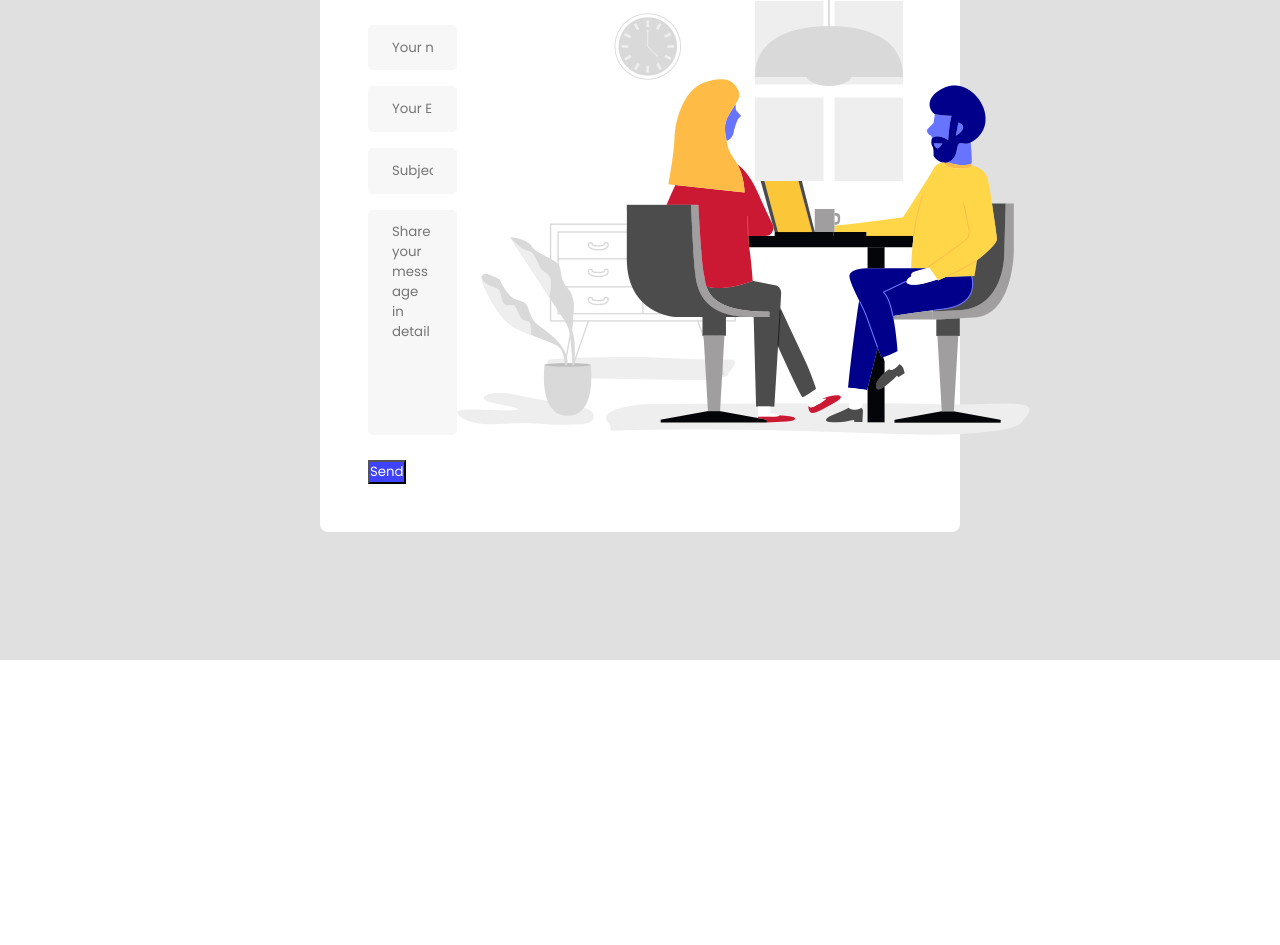
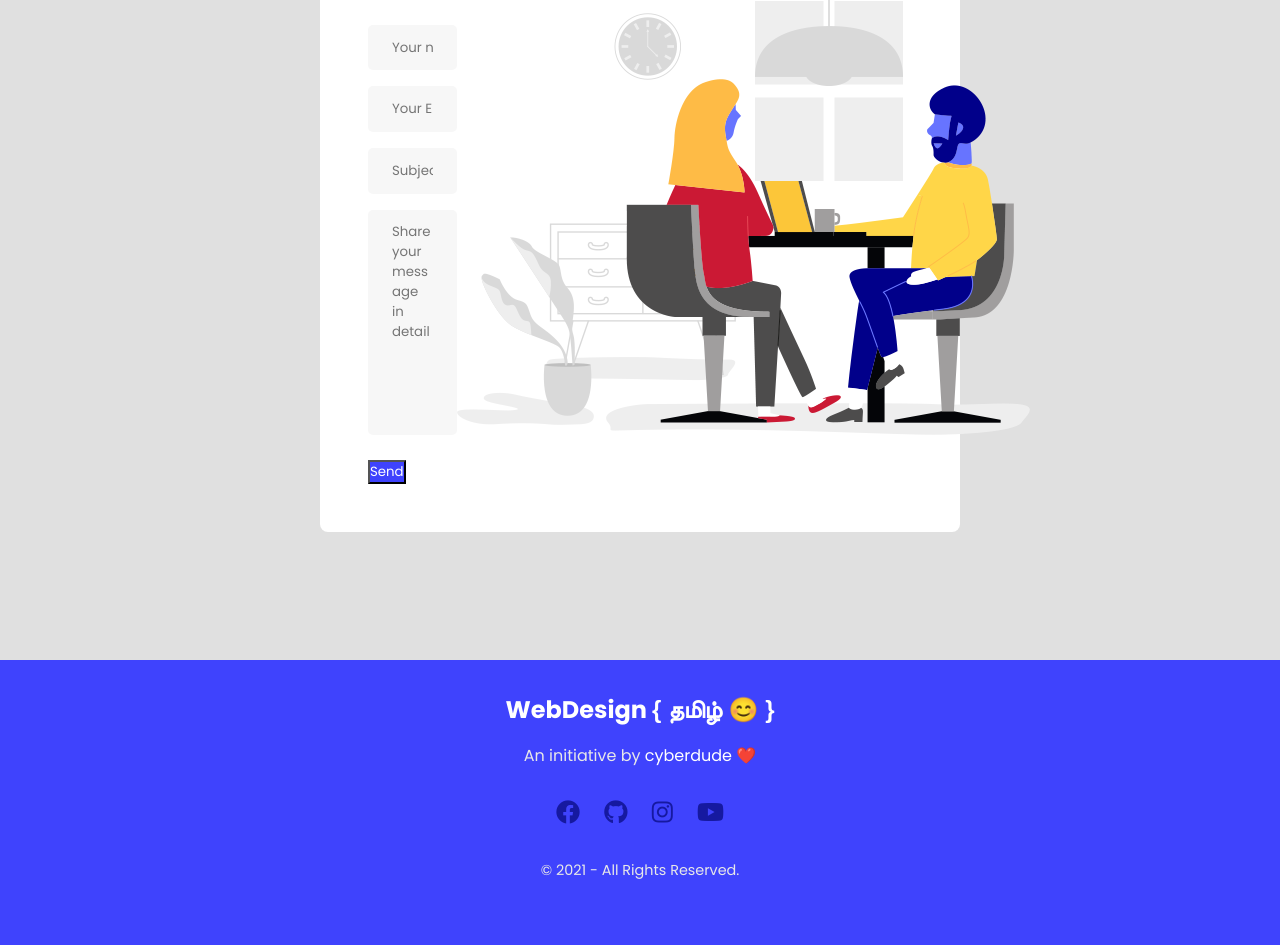
Before and after one commit to Akpro865/Webdesign-By-Ak, a plain HTML site: page index.html in a window 1280 px wide. Shown: the part 4921-5866 px from the top of the page. Before the commit the page ends 5581 px from the top, so only its background shows below. Drawn offline with Linux system fonts and the light colour scheme; a web font is replaced by a local one.

Commit message:
Feature: Footer

```diff
--- /dev/null
+++ b/assets/scss/layouts/_footer.scss
@@ -0,0 +1,35 @@
+@use "../abstract/functions" as func;
+
+footer {
+  padding: 2rem 0;
+  text-align: center;
+  background-color: func.theme-colors();
+  color: #fff;
+
+  p {
+    color: #e8e8e8;
+  }
+
+  a {
+    color: #fff;
+
+    &:hover {
+      text-shadow: 2px 2px 10px #000;
+    }
+  }
+
+  .social-icons > a > i {
+    transition: 500ms;
+    font-size: 1.5rem;
+    padding: 0 10px;
+    color: #1619a0;
+
+    &:hover {
+      color: rgb(224, 224, 224);
+    }
+  }
+
+  .legal {
+    font-size: 0.9rem;
+  }
+}
--- a/assets/scss/main.scss
+++ b/assets/scss/main.scss
@@ -10,6 +10,7 @@
 // Layouts
 @import "./layouts/header";
 @import "./layouts/background_elements";
+@import "./layouts/footer";
 
 // Utilities
 @import "./utilities/animations";
--- a/index.html
+++ b/index.html
@@ -237,9 +237,26 @@
     <!-- ========== End Main ========== -->
 
     <!-- ========== Start Footer ========== -->
-    <footer></footer>
+
+    <footer class="space-y-2">
+        <div>
+            <h2>WebDesign <span class="font-ta">{ தமிழ் 😊 }</span></h2>
+            <p class="mt-1">An initiative by <a href="https://cyberdudenetworks.com" target="_blank">cyberdude ❤️</a>
+            </p>
+        </div>
+        <div class="social-icons">
+            <a href="https://www.facebook.com/CdudeNetworks/" target="_blank"><i class="fab fa-facebook"></i></a>
+            <a href="https://github.com/CyberdudeNetworks" target="_blank"><i class="fab fa-github"></i></a>
+            <a href="https://www.instagram.com/cdudenetworks/" target="_blank"><i class="fab fa-instagram"></i></a>
+            <a href="https://www.youtube.com/user/CyberDudeNetworks" target="_blank"><i class="fab fa-youtube"></i></a>
+        </div>
+
+        <div class="legal">
+            <p>&copy; 2021 - All Rights Reserved.</p>
+        </div>
+    </footer>
+
     <!-- ========== End Footer ========== -->
-
 
 </body>
 
```
Also changed, not shown: assets/css/style.css, 1 other file.
